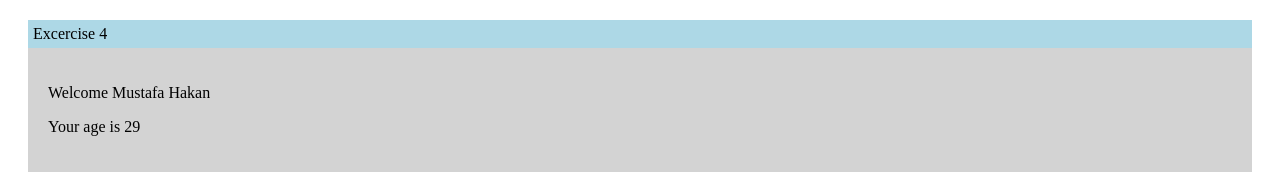
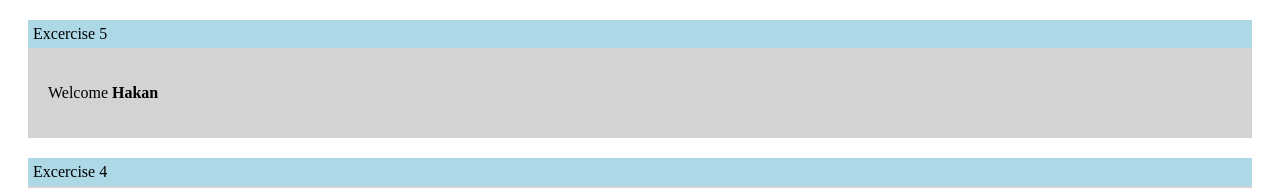
Before and after one commit to mhborazan/Develhope-Exercises, a React (Vite) app in the folder react/: page / in a window 1280 px wide. Shown: the top 188 px of the page. Built offline with nearby package versions, Linux system fonts and the light colour scheme.

Commit message:
react excercise 5

```diff
--- a/react/src/App.jsx
+++ b/react/src/App.jsx
@@ -6,12 +6,17 @@ import Message from './excercises/excercise-1/Message'
 import Welcome from './excercises/excercise-2/Welcome'
 import Welcome2 from './excercises/excercise-3/Welcome2'
 import Welcome3 from './excercises/excercise-4/Welcome3'
+import Welcome4 from './excercises/excercise-5/Welcome4'
 
 function App() {
 
 
   return (
     <>
+
+      <Seperator id="5">
+        <Welcome4 name={<strong>Hakan</strong>}/>
+      </Seperator>
 
       <Seperator id="4">
         <Welcome3 name="Mustafa Hakan" age={29}/>
--- /dev/null
+++ b/react/src/excercises/excercise-5/Welcome4.jsx
@@ -0,0 +1,7 @@
+import React from 'react'
+
+export default function Welcome4(props) {
+  return (
+    <p>Welcome {props.name}</p>
+  )
+}
```
